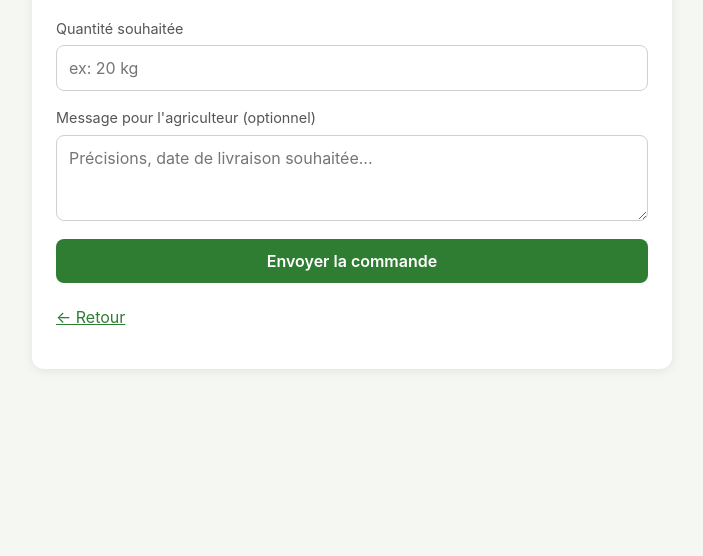
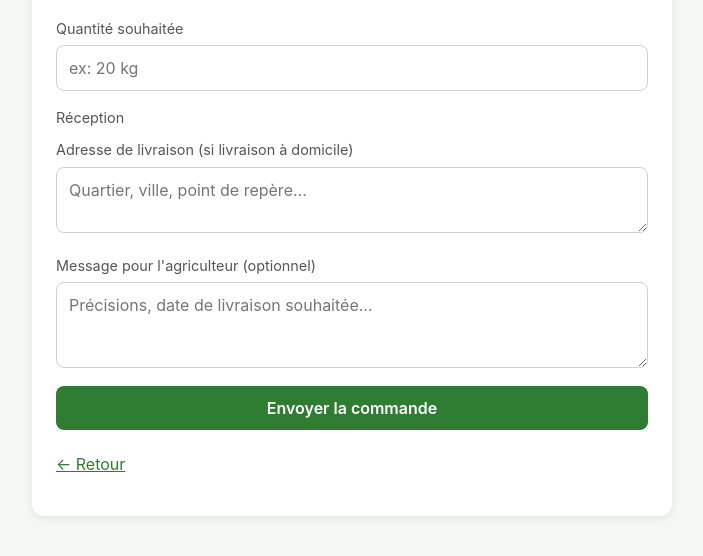
Before and after one commit to pispadia/-app-agricole, a Flask app: template templates/commander.html in a window 1280 px wide. Shown: the part 225-781 px from the top of the page, without its empty margins (288-991 px from the left). Before the commit the page ends 595 px from the top, so only its background shows below. Run offline with Flask 3, Linux system fonts and the light colour scheme; the template is opened without the code that fills it, so the values that code supplies are empty; some libraries are stand-ins or nearby versions.

Commit message:
Livraison : retrait ou livraison à domicile, date et frais prévus
Le client choisit le mode de réception à la commande (adresse obligatoire pour
une livraison). L'agriculteur peut fixer la date prévue et les frais en
confirmant ; le client les voit dans ses commandes et les reçoit par SMS.

Co-Authored-By: Claude Opus 5.5 <noreply@anthropic.com>
Claude-Session: https://claude.ai/code/session_0128QYP86jee3CrxHzC2xypN

```diff
--- a/core.py
+++ b/core.py
@@ -160,6 +160,51 @@ def montant_valide(texte):
     return int(chiffres)
 
 
+# --- Livraison -----------------------------------------------------------------
+MODES_LIVRAISON = {"retrait": "Retrait chez l'agriculteur", "livraison": "Livraison à domicile"}
+LONGUEUR_MAX_ADRESSE = 300
+
+
+def livraison_valide(formulaire):
+    """Retourne (mode, adresse) d'après le formulaire de commande, ou lève ValueError."""
+    mode = formulaire.get("mode_livraison", "retrait")
+    adresse = " ".join(formulaire.get("adresse_livraison", "").split())
+    if mode not in MODES_LIVRAISON:
+        raise ValueError("Choisis un mode de livraison.")
+    if mode == "retrait":
+        return mode, None
+    if not adresse:
+        raise ValueError("Indique l'adresse de livraison (quartier, ville, repère).")
+    if len(adresse) > LONGUEUR_MAX_ADRESSE:
+        raise ValueError(f"L'adresse ne doit pas dépasser {LONGUEUR_MAX_ADRESSE} caractères.")
+    return mode, adresse
+
+
+def planning_livraison_valide(formulaire):
+    """Date prévue (AAAA-MM-JJ) et frais de livraison (FCFA), tous deux facultatifs."""
+    from datetime import date
+    date_prevue = formulaire.get("date_livraison_prevue", "").strip() or None
+    if date_prevue:
+        try:
+            date_prevue = date.fromisoformat(date_prevue).isoformat()
+        except ValueError:
+            raise ValueError("La date de livraison prévue n'est pas valide.")
+    frais = re.sub(r"[\s.]", "", formulaire.get("frais_livraison", "")).upper().replace("FCFA", "").replace("F", "")
+    if frais and not frais.isdigit():
+        raise ValueError("Les frais de livraison doivent être un montant en FCFA (ex: 1500).")
+    return date_prevue, int(frais) if frais else None
+
+
+@app.template_filter("date_fr")
+def date_fr(valeur):
+    """'2026-11-05' -> '05/11/2026'."""
+    try:
+        annee, mois, jour = str(valeur)[:10].split("-")
+        return f"{jour}/{mois}/{annee}"
+    except ValueError:
+        return valeur
+
+
 def date_fin_premium(utilisateur):
     """Date de fin d'abonnement (objet date) si l'utilisateur est Premium aujourd'hui, sinon None."""
     from datetime import date
--- a/database.py
+++ b/database.py
@@ -333,6 +333,12 @@ def init_db():
         ("commandes", "montant", "INTEGER"),
         ("commandes", "commission", "INTEGER"),
         ("commandes", "commission_payee", "INTEGER NOT NULL DEFAULT 0"),
+        # Livraison : retrait chez l'agriculteur ou livraison à l'adresse indiquée ;
+        # date prévue et frais fixés par l'agriculteur à la confirmation
+        ("commandes", "mode_livraison", "TEXT NOT NULL DEFAULT 'retrait'"),
+        ("commandes", "adresse_livraison", "TEXT"),
+        ("commandes", "date_livraison_prevue", "TEXT"),
+        ("commandes", "frais_livraison", "INTEGER"),
     )
     for nom_table, colonne, definition in colonnes_ajoutees:
         try:
--- /dev/null
+++ b/templates/_livraison.html
@@ -0,0 +1,19 @@
+{# Choix du mode de livraison (commande directe et panier) #}
+{% macro choix_livraison(modes) %}
+    <label>Réception</label>
+    {% for valeur, libelle in modes.items() %}
+        <label style="display:block; font-weight:normal;">
+            <input type="radio" name="mode_livraison" value="{{ valeur }}" {% if loop.first %}checked{% endif %} style="width:auto;"> {{ libelle }}
+        </label>
+    {% endfor %}
+    <label>Adresse de livraison (si livraison à domicile)</label>
+    <textarea name="adresse_livraison" rows="2" maxlength="300" placeholder="Quartier, ville, point de repère..."></textarea>
+{% endmacro %}
+
+{# Résumé de la livraison d'une commande #}
+{% macro infos_livraison(commande, modes) %}
+    🚚 {{ modes.get(commande.mode_livraison, commande.mode_livraison) }}
+    {% if commande.adresse_livraison %} — {{ commande.adresse_livraison }}{% endif %}
+    {% if commande.date_livraison_prevue %}<br>📅 Prévue le {{ commande.date_livraison_prevue | date_fr }}{% endif %}
+    {% if commande.frais_livraison %}<br>Frais de livraison : {{ commande.frais_livraison }} FCFA{% endif %}
+{% endmacro %}
--- a/templates/commander.html
+++ b/templates/commander.html
@@ -1,4 +1,5 @@
 {% extends "base.html" %}
+{% from "_livraison.html" import choix_livraison %}
 {% block contenu %}
     <h2>Commander : {{ recolte.nom }}</h2>
     <p style="color:#666;">Vendu par {{ recolte.nom_agriculteur }} — {{ recolte.localite }}</p>
@@ -13,6 +14,8 @@
         <label>Quantité souhaitée</label>
         <input type="text" name="quantite_demandee" placeholder="ex: 20 kg" required>
 
+        {{ choix_livraison(modes_livraison) }}
+
         <label>Message pour l'agriculteur (optionnel)</label>
         <textarea name="message" rows="3" placeholder="Précisions, date de livraison souhaitée..."></textarea>
 
--- a/templates/mes_commandes.html
+++ b/templates/mes_commandes.html
@@ -2,6 +2,7 @@
 {% from "_whatsapp.html" import bouton_whatsapp %}
 {% from "_statut_commande.html" import badge_statut %}
 {% from "_etoiles.html" import etoiles %}
+{% from "_livraison.html" import infos_livraison %}
 {% block contenu %}
     <h2>Mes commandes</h2>
 
@@ -13,7 +14,8 @@
                     {{ badge_statut(commande.statut) }}
                     {% if commande.lu_client == 0 %}<span class="badge badge-epuise">Mis à jour</span>{% endif %}<br>
                     Agriculteur : <a href="{{ url_for('avis_agriculteur', agriculteur_id=commande.agriculteur_id) }}">{{ commande.nom_agriculteur }}</a> ({{ commande.email_agriculteur }})<br>
-                    Prix affiché : {{ commande.prix }}
+                    Prix affiché : {{ commande.prix }}<br>
+                    {{ infos_livraison(commande, modes_livraison) }}
                     {% if commande.message %}
                         <p style="margin: 5px 0 0; color: #666;">« {{ commande.message }} »</p>
                     {% endif %}
--- a/templates/panier.html
+++ b/templates/panier.html
@@ -1,4 +1,5 @@
 {% extends "base.html" %}
+{% from "_livraison.html" import choix_livraison %}
 {% block contenu %}
     <h2>Mon panier</h2>
 
@@ -24,6 +25,7 @@
 
         <form method="POST" action="{{ url_for('valider_panier') }}" style="margin-top: 20px;">
             <input type="hidden" name="csrf_token" value="{{ csrf_token() }}">
+            {{ choix_livraison(modes_livraison) }}
             <button type="submit">Valider et envoyer les commandes</button>
         </form>
     {% else %}
```
Also changed, not shown: routes/agriculteur.py (+28 -5 lines), routes/client.py (+19 -8 lines), templates/commandes_recues.html (+10 -1 lines), tests/test_livraison.py (added, +119 -0 lines), README.md.
